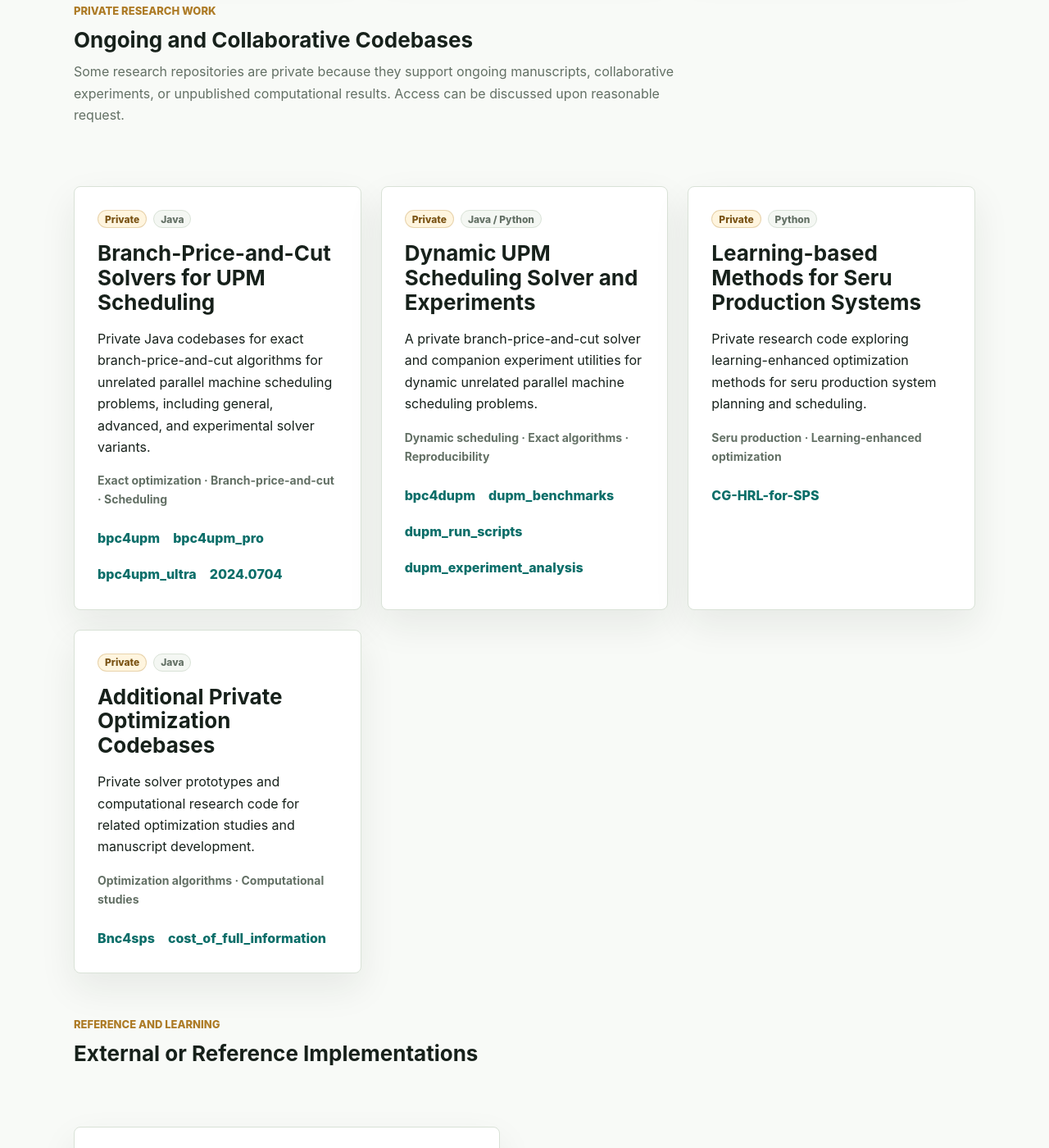
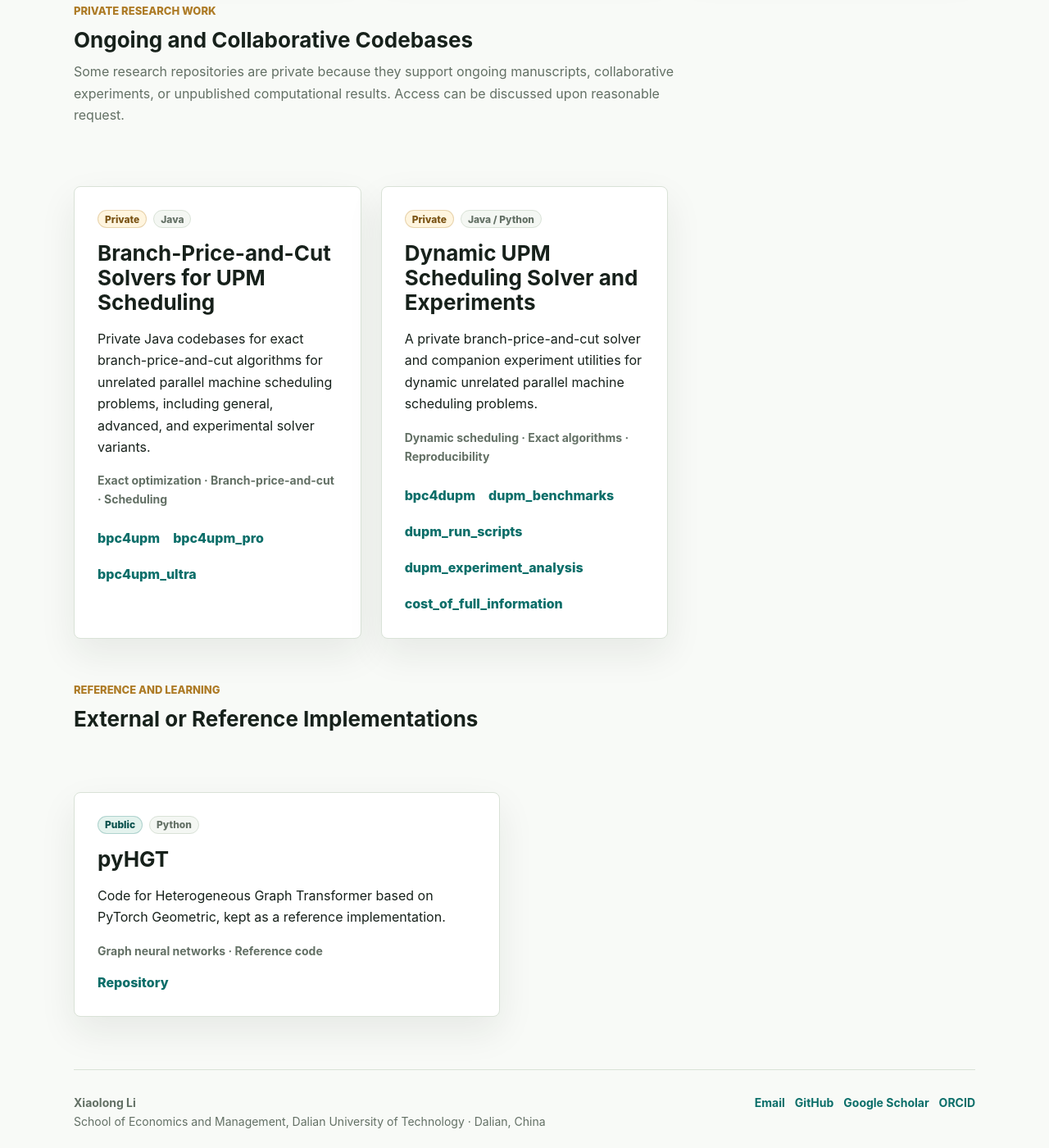
Before and after one commit to Luckydragon96/Luckydragon96.github.io, a Jekyll site: the page built from projects.md, in a window 1280 px wide and 1400 px high, scrolled down 1409 px. Shown: the whole window at 82% size. Built offline with Jekyll 4.4.1, drawn with Linux system fonts in a browser that asks for light colours.

Commit message:
Refine private project listings

```diff
--- a/projects.md
+++ b/projects.md
@@ -105,7 +105,6 @@ permalink: /projects/
         <a class="text-link" href="https://github.com/Luckydragon96/bpc4upm">bpc4upm</a>
         <a class="text-link" href="https://github.com/Luckydragon96/bpc4upm_pro">bpc4upm_pro</a>
         <a class="text-link" href="https://github.com/Luckydragon96/bpc4upm_ultra">bpc4upm_ultra</a>
-        <a class="text-link" href="https://github.com/Luckydragon96/2024.0704">2024.0704</a>
       </div>
     </article>
 
@@ -122,35 +121,11 @@ permalink: /projects/
         <a class="text-link" href="https://github.com/Luckydragon96/dupm_benchmarks">dupm_benchmarks</a>
         <a class="text-link" href="https://github.com/Luckydragon96/dupm_run_scripts">dupm_run_scripts</a>
         <a class="text-link" href="https://github.com/Luckydragon96/dupm_experiment_analysis">dupm_experiment_analysis</a>
+        <a class="text-link" href="https://github.com/Luckydragon96/cost_of_full_information">cost_of_full_information</a>
       </div>
     </article>
 
-    <article class="project-card project-card--private">
-      <div class="project-card__topline">
-        <span class="project-badge project-badge--private">Private</span>
-        <span class="project-badge">Python</span>
-      </div>
-      <h2>Learning-based Methods for Seru Production Systems</h2>
-      <p>Private research code exploring learning-enhanced optimization methods for seru production system planning and scheduling.</p>
-      <div class="project-meta">Seru production &middot; Learning-enhanced optimization</div>
-      <div class="project-links">
-        <a class="text-link" href="https://github.com/Luckydragon96/CG-HRL-for-SPS">CG-HRL-for-SPS</a>
-      </div>
-    </article>
 
-    <article class="project-card project-card--private">
-      <div class="project-card__topline">
-        <span class="project-badge project-badge--private">Private</span>
-        <span class="project-badge">Java</span>
-      </div>
-      <h2>Additional Private Optimization Codebases</h2>
-      <p>Private solver prototypes and computational research code for related optimization studies and manuscript development.</p>
-      <div class="project-meta">Optimization algorithms &middot; Computational studies</div>
-      <div class="project-links">
-        <a class="text-link" href="https://github.com/Luckydragon96/Bnc4sps">Bnc4sps</a>
-        <a class="text-link" href="https://github.com/Luckydragon96/cost_of_full_information">cost_of_full_information</a>
-      </div>
-    </article>
   </div>
 </section>
 
```
